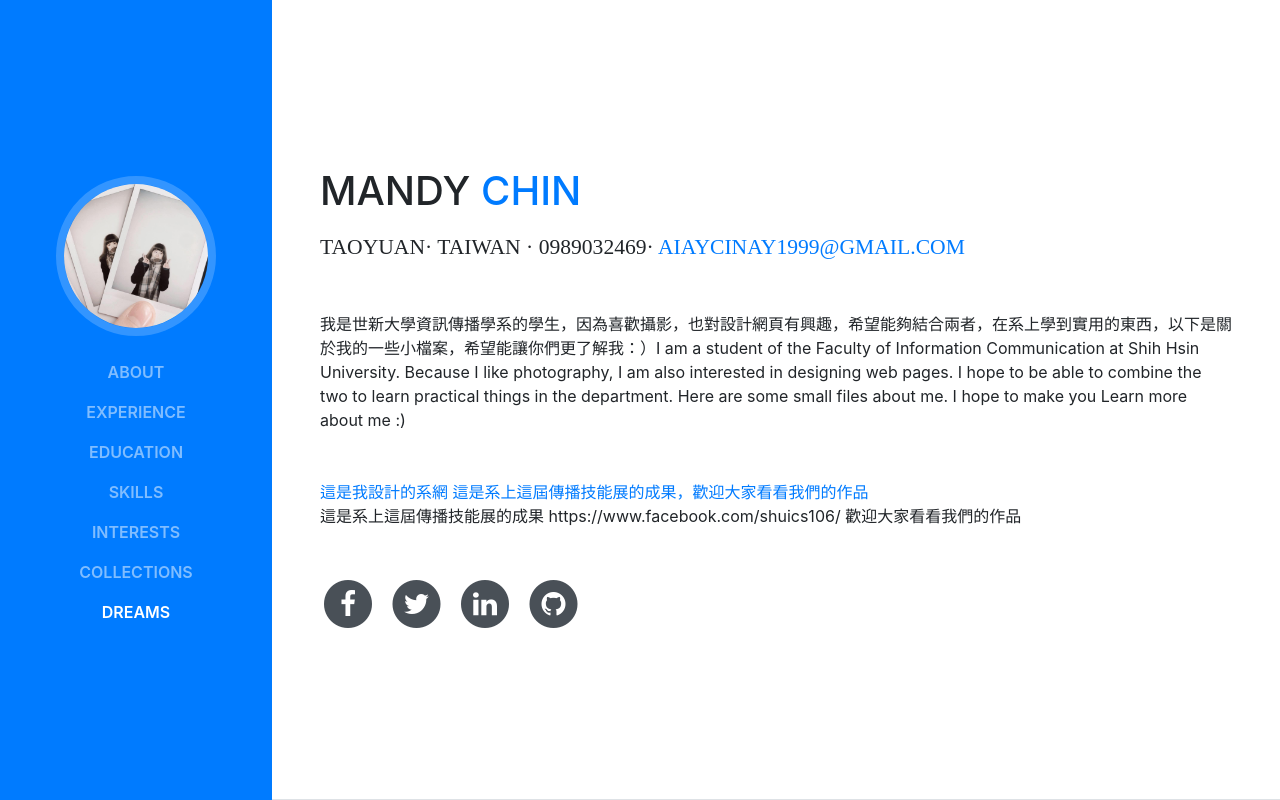
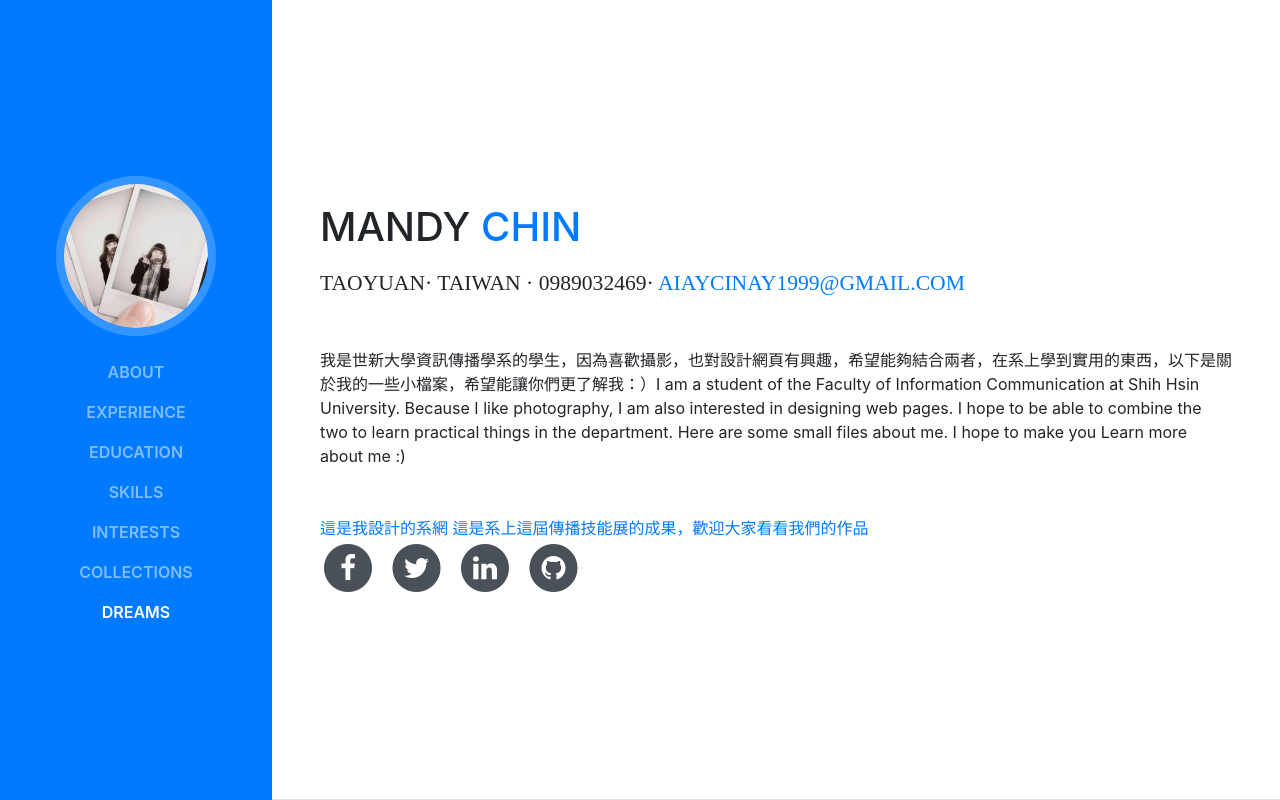
Before and after one commit to maaanling/maaanling.github.io, a website with bundled scripts: page index.html in a window 1280 px wide. Shown: the top 800 px of the page. Built offline with nearby package versions, Linux system fonts and the light colour scheme; a web font is replaced by a local one.

Commit message:
Add files via upload

```diff
--- a/index.html
+++ b/index.html
@@ -78,7 +78,6 @@
           <p class="mb-5">我是世新大學資訊傳播學系的學生，因為喜歡攝影，也對設計網頁有興趣，希望能夠結合兩者，在系上學到實用的東西，以下是關於我的一些小檔案，希望能讓你們更了解我：）I am a student of the Faculty of Information Communication at Shih Hsin University. Because I like photography, I am also interested in designing web pages. I hope to be able to combine the two to learn practical things in the department. Here are some small files about me. I hope to make you Learn more about me :)</p>
          <a href="https://shuics10.github.io target="_blank">這是我設計的系網</a>
 		 <a href=" https://www.youtube.com/watch?v=3kRzVZkcGa8target="_blank">這是系上這屆傳播技能展的成果，歡迎大家看看我們的作品</a>
-		  <p class="mb-5"> 這是系上這屆傳播技能展的成果 https://www.facebook.com/shuics106/ 歡迎大家看看我們的作品</p>
 		  <ul class="list-inline list-social-icons mb-0">
             <li class="list-inline-item">
               <a href="#">
```
